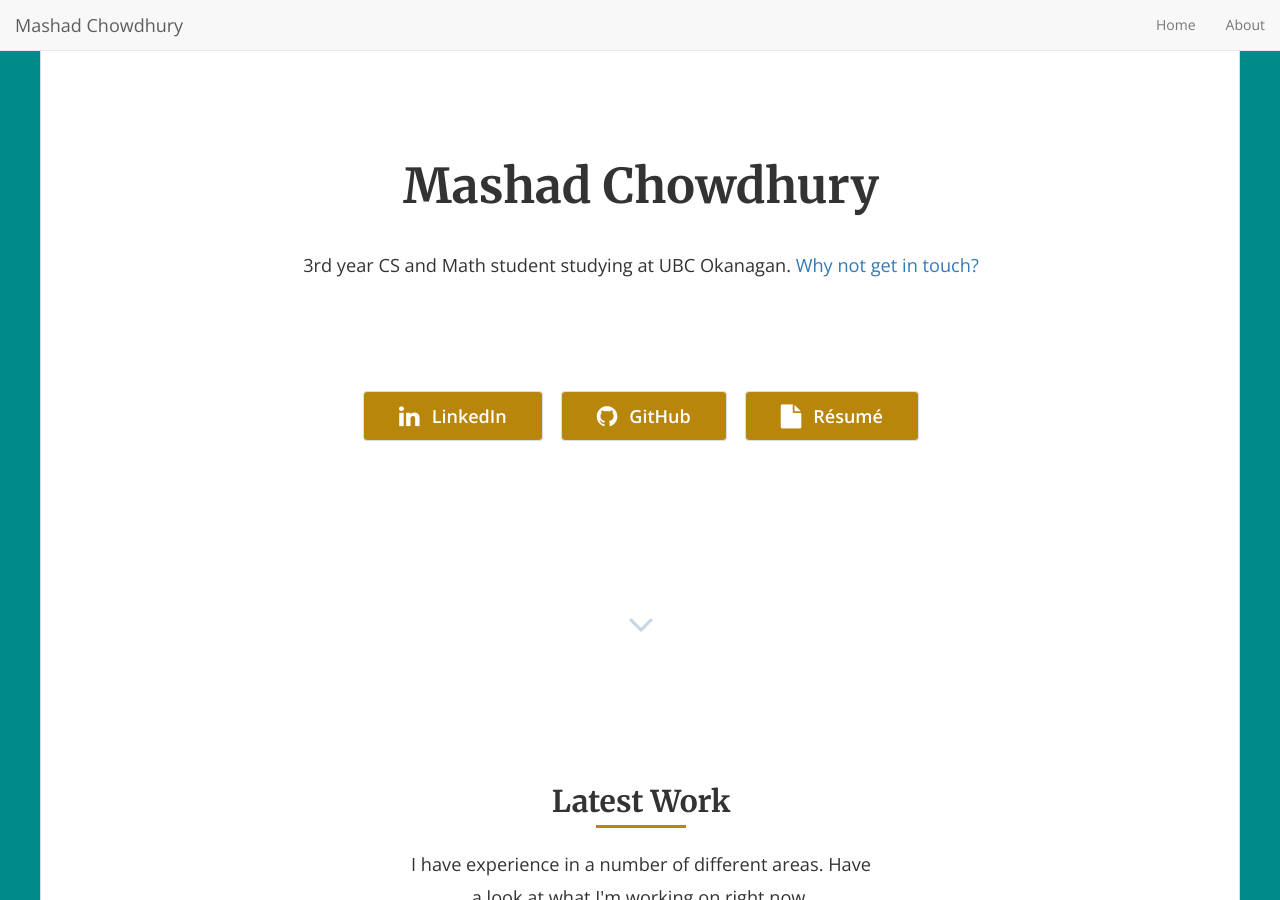
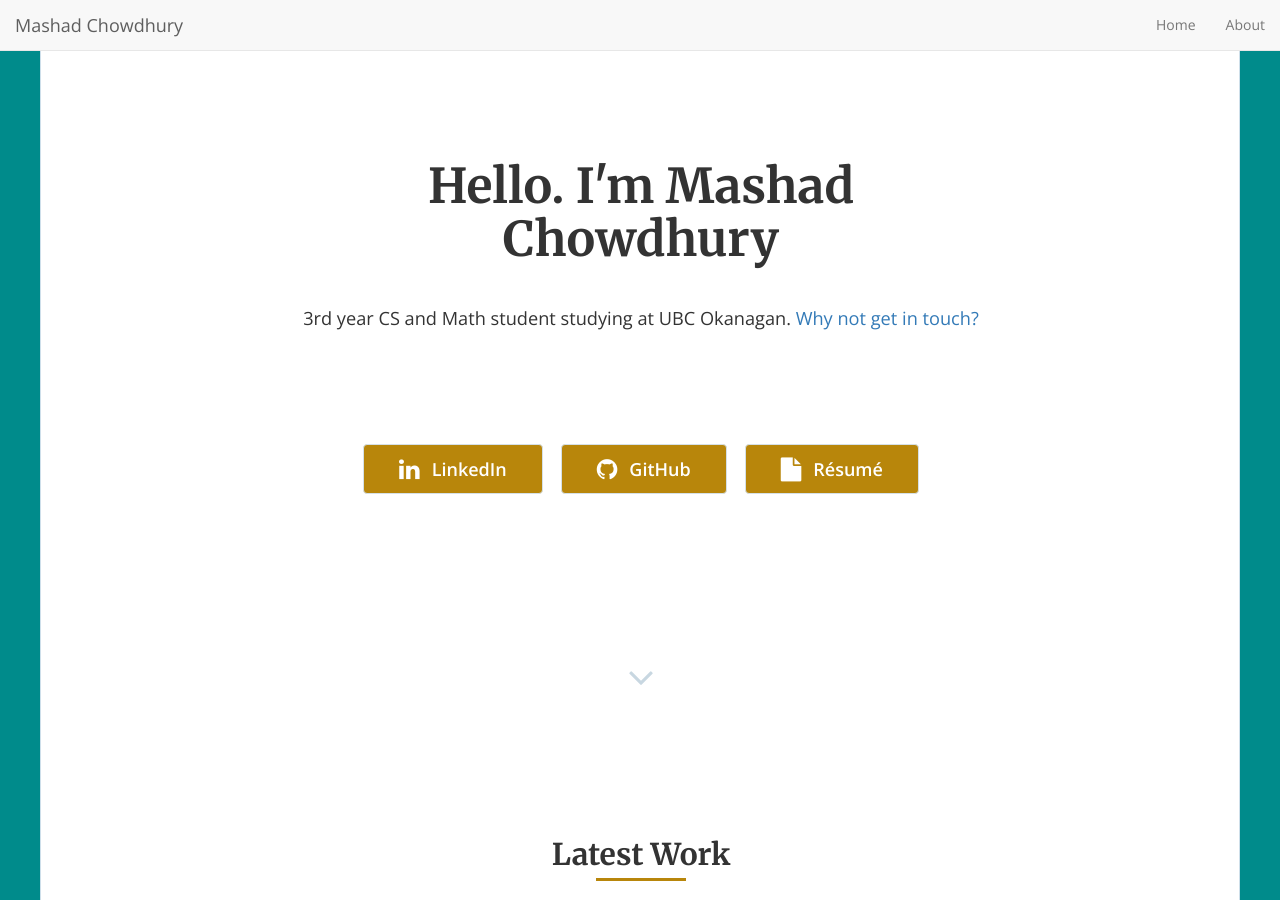
Before and after one commit to mashadchowdhury/mashadchowdhury.github.io, a Jekyll site: the page built from index.html, in a window 1280 px wide and 900 px high. Built offline with Jekyll 4.4.1, drawn with Linux system fonts in a browser that asks for light colours; nearby versions of some CDN libraries; the list of posts is cut into pages by our own code.

Commit message:
Update global.yml

```diff
--- a/_data/global.yml
+++ b/_data/global.yml
@@ -1,5 +1,5 @@
 # Site Settings
-title: "Mashad Chowdhury"
+title: "Hello. I'm Mashad Chowdhury"
 description: "3rd year CS and Math student studying at UBC Okanagan."
 url: 'https://mashadchowdhury.github.io/' # the base hostname & protocol for your site
 nav: "true"
```
